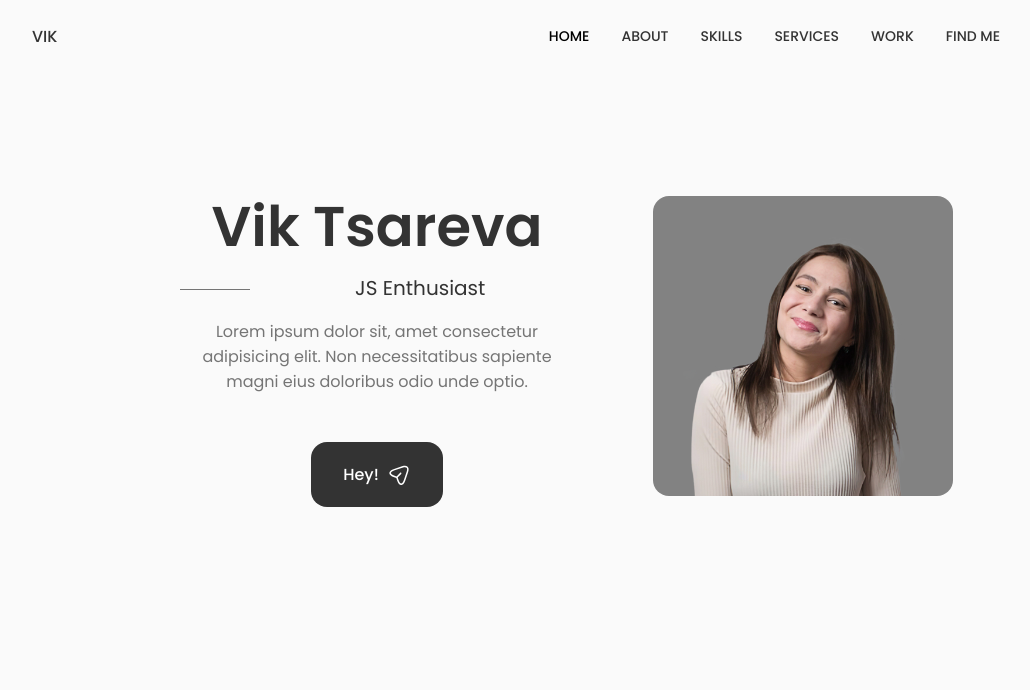
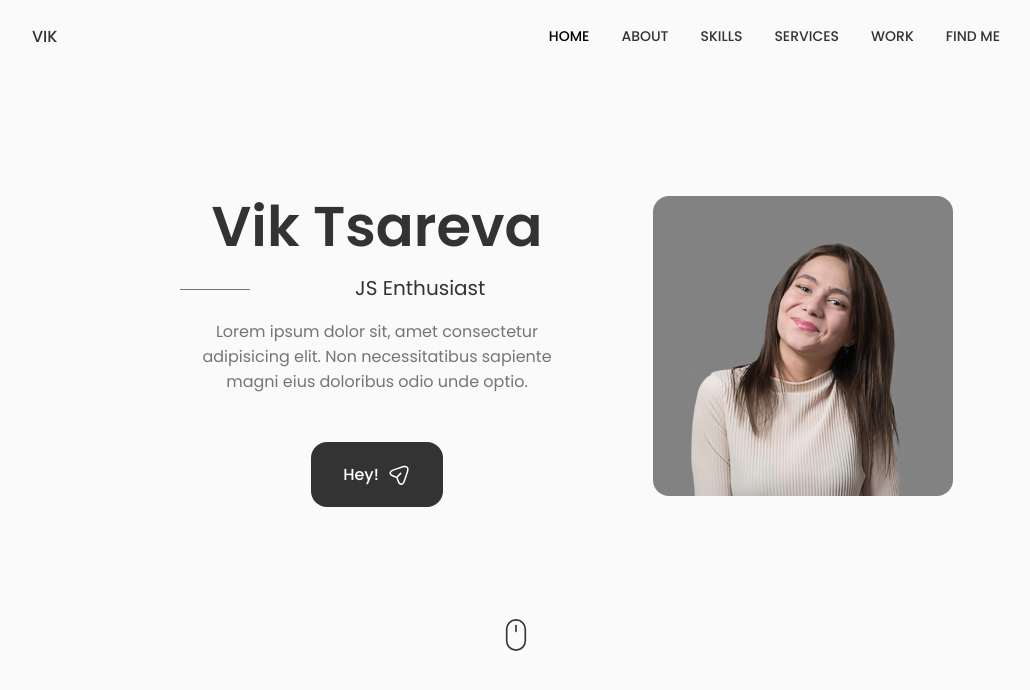
Before and after one commit to vikdts/fantastic-octo-guacamole, a React (Create React App) app in the folder resume/: page / in a window 1280 px wide. Shown: the top 690 px of the page, without its empty margins (124-1154 px from the left). Built offline with nearby package versions, Linux system fonts and the light colour scheme; the HTML template or start-up script is replaced by a standard one.

Commit message:
import scroll

```diff
--- a/resume/src/components/home/home.jsx
+++ b/resume/src/components/home/home.jsx
@@ -2,6 +2,7 @@ import React from "react";
 import "./home.css";
 import Social from "./Social";
 import Data from "./Data";
+import ScrollDown from "./ScrollDown";
 
 const Home = () => {
   return (
@@ -14,6 +15,8 @@ const Home = () => {
 
           <Data />
         </div>
+
+        <ScrollDown />
       </div>
     </section>
   );
```
